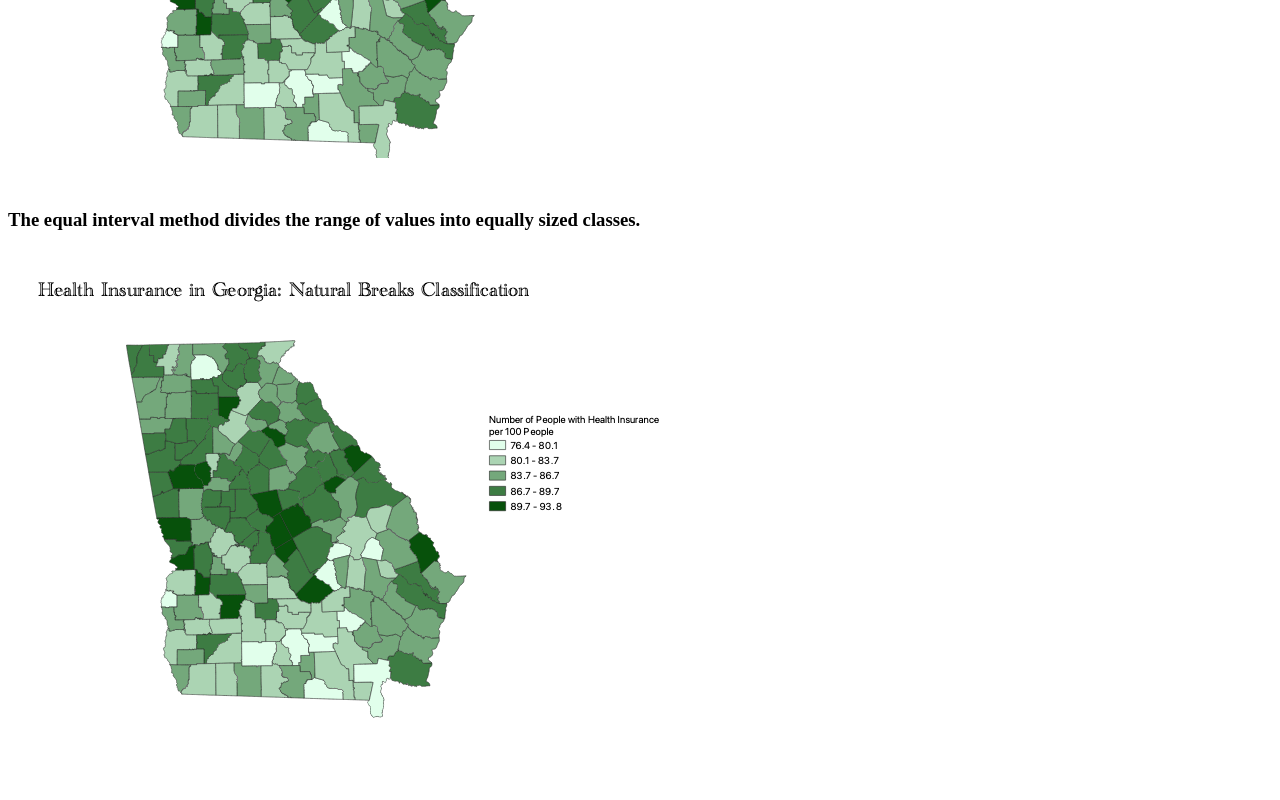
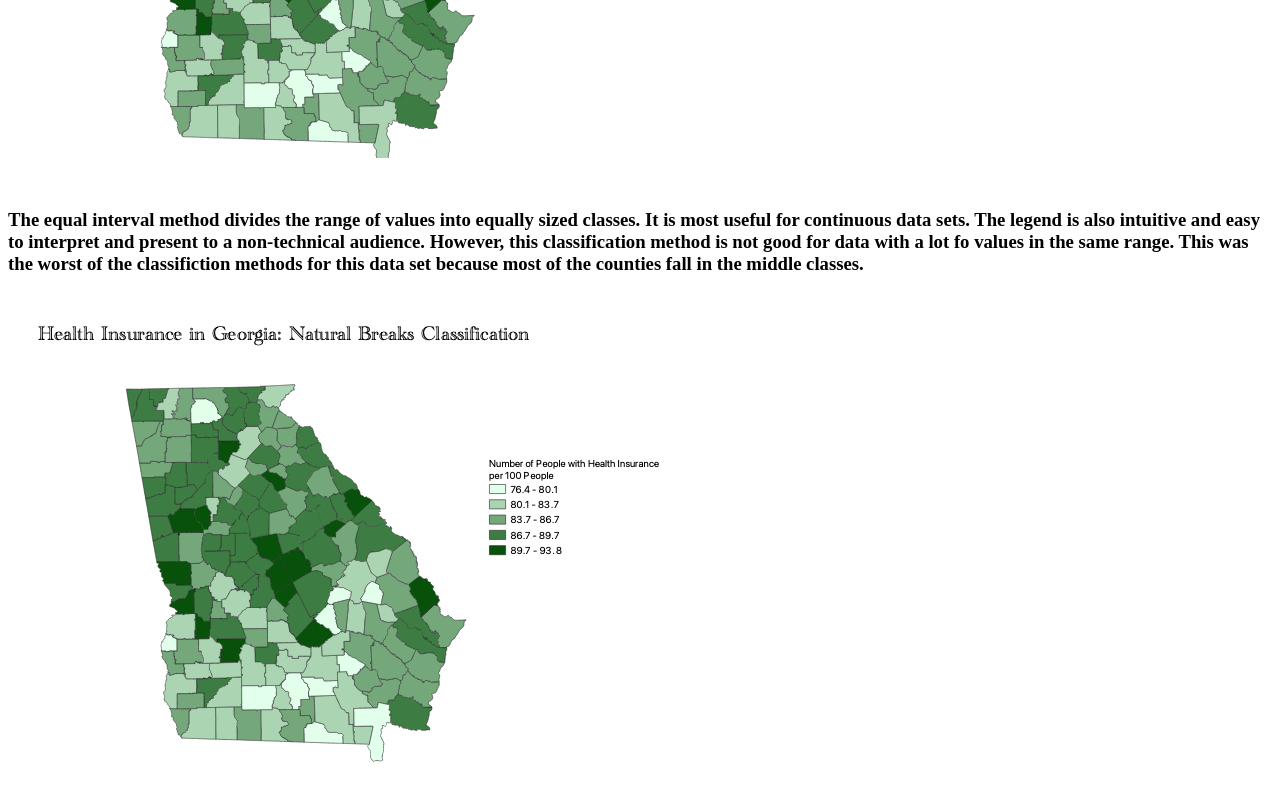
Before and after one commit to livicd/HW6-2, a plain HTML site: page index.html in a window 1280 px wide. Shown: the part 1165-1965 px from the top of the page. Before the commit the page ends 1931 px from the top, so only its background shows below. Drawn offline with Linux system fonts and the light colour scheme.

Commit message:
Update index.html

```diff
--- a/index.html
+++ b/index.html
@@ -13,7 +13,7 @@
     <img src="QuantileMap.png", alt="">
     <h3>The quantile method places an equal number of observations in each class (in this case, there are 5). This method is best for data is that is evenly distributed. Its strength lies in emphasizing the relative position of the data values. However, it does have a drawbacks; features that are placed within the same class could have very different values. Additionally, values with a very small difference in range could be placed into different classes, suggesting a wider difference between the data then what actually exists. This classifiction method was marginally successful for this data set, but not the best choice because the data is not evenly distributed.    </h3>
     <img src="EqualIntervalMap.png", alt="">
-    <h3>The equal interval method divides the range of values into equally sized classes.</h3>
+    <h3>The equal interval method divides the range of values into equally sized classes. It is most useful for continuous data sets. The legend is also intuitive and easy to interpret and present to a non-technical audience. However, this classification method is not good for data with a lot fo values in the same range. This was the worst of the classifiction methods for this data set because most of the counties fall in the middle classes. </h3>
     <img src="NaturalBreaksMap.png", alt="">
     <h3></h3>
 </body>
```
